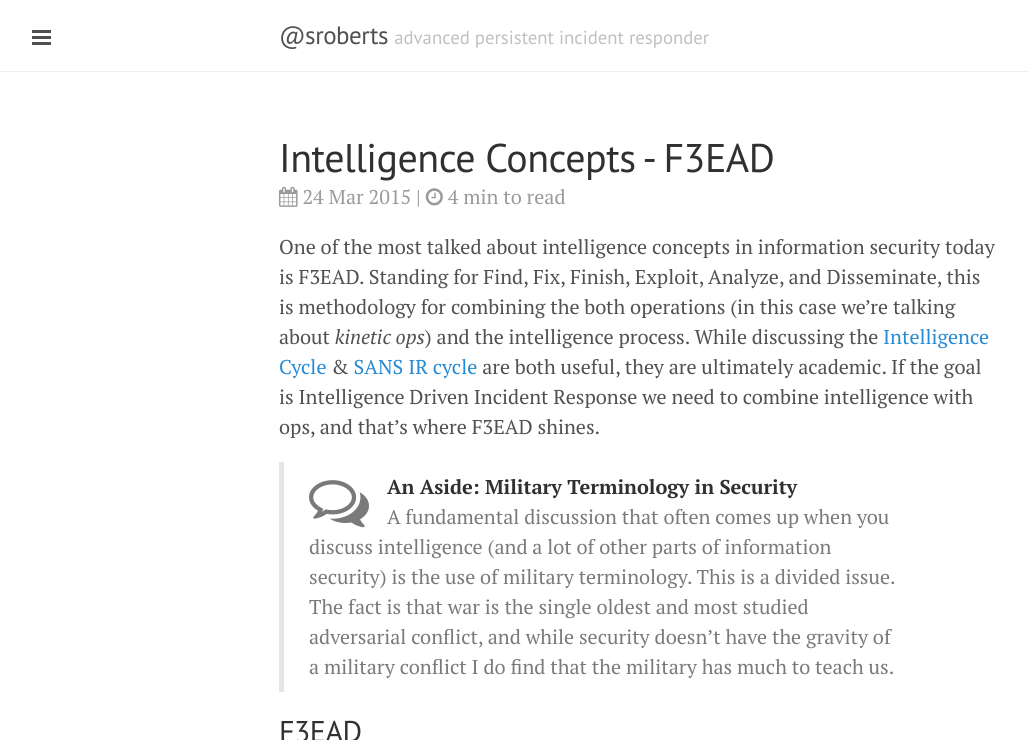
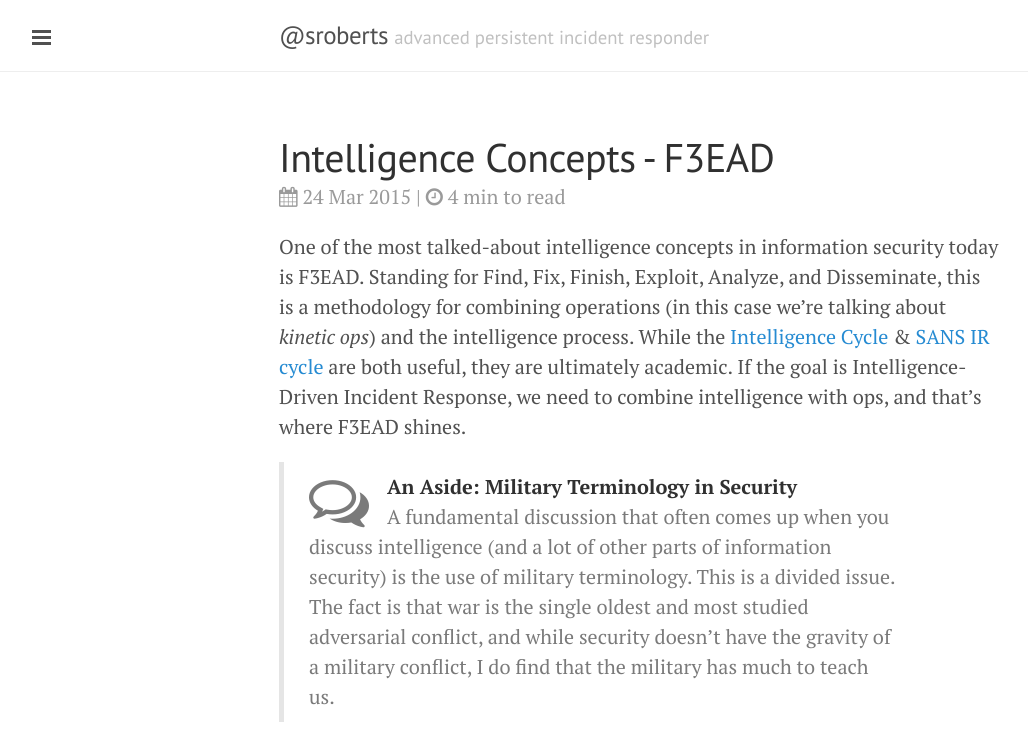
Before and after one commit to sroberts/sroberts.github.io, a Jekyll site: the page built from _posts/2015-03-24-f3ead.md, in a window 1280 px wide and 1400 px high, cut to the strip 0-740 px from the top of the window. Shown: the whole strip, without its empty margins (1-1029 px from the left). Built offline with Jekyll 4.4.1, drawn with Linux system fonts in a browser that asks for light colours; nearby versions of some CDN libraries; some of the changed text lies outside the part shown.

Commit message:
Smooth language and linkify PT

```diff
--- a/_posts/2015-03-24-f3ead.md
+++ b/_posts/2015-03-24-f3ead.md
@@ -3,9 +3,9 @@ layout: post
 title: Intelligence Concepts - F3EAD
 ---
 
-One of the most talked about intelligence concepts in information security today is F3EAD. Standing for Find, Fix, Finish, Exploit, Analyze, and Disseminate, this is methodology for combining the both operations (in this case we're talking about _kinetic ops_) and the intelligence process. While discussing the [Intelligence Cycle](http://sroberts.github.io/2015/02/16/cycles-intelligence/) & [SANS IR cycle](http://sroberts.github.io/2015/03/18/sans-ir/) are both useful, they are ultimately academic. If the goal is Intelligence Driven Incident Response we need to combine intelligence with ops, and that's where F3EAD shines.
+One of the most talked-about intelligence concepts in information security today is F3EAD. Standing for Find, Fix, Finish, Exploit, Analyze, and Disseminate, this is a methodology for combining operations (in this case we're talking about _kinetic ops_) and the intelligence process. While the [Intelligence Cycle](http://sroberts.github.io/2015/02/16/cycles-intelligence/) & [SANS IR cycle](http://sroberts.github.io/2015/03/18/sans-ir/) are both useful, they are ultimately academic. If the goal is Intelligence-Driven Incident Response, we need to combine intelligence with ops, and that's where F3EAD shines.
 
-> <i class="fa fa-comments-o fa-3x pull-left"></i> __An Aside: Military Terminology in Security__ <br>A fundamental discussion that often comes up when you discuss intelligence (and a lot of other parts of information security) is the use of military terminology. This is a divided issue. The fact is that war is the single oldest and most studied adversarial conflict, and while security doesn't have the gravity of a military conflict I do find that the military has much to teach us.
+> <i class="fa fa-comments-o fa-3x pull-left"></i> __An Aside: Military Terminology in Security__ <br>A fundamental discussion that often comes up when you discuss intelligence (and a lot of other parts of information security) is the use of military terminology. This is a divided issue. The fact is that war is the single oldest and most studied adversarial conflict, and while security doesn't have the gravity of a military conflict, I do find that the military has much to teach us.
 
 ## F3EAD
 
```
Also changed, not shown: other parts of _posts/2015-03-24-f3ead.md (+9 -9 lines).
